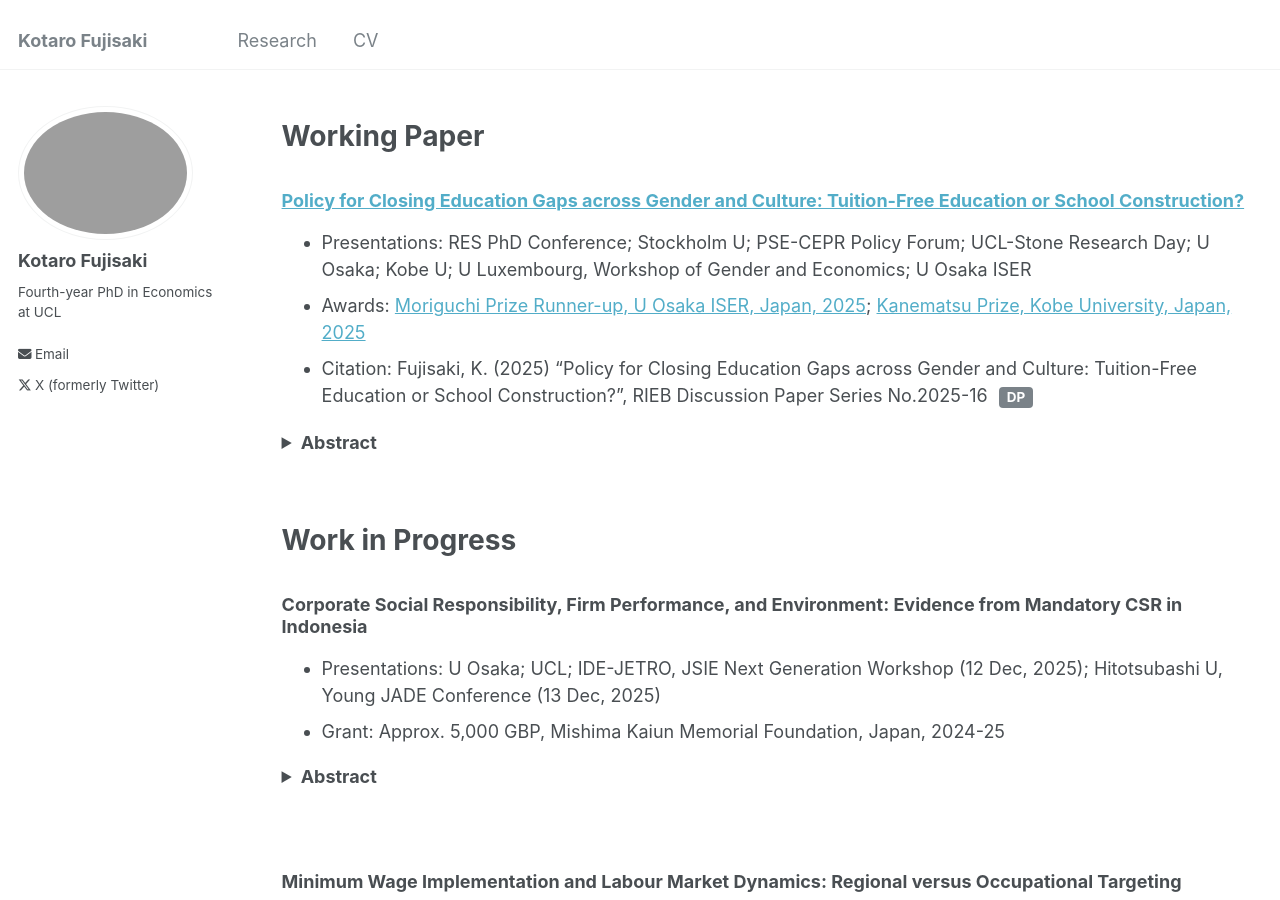
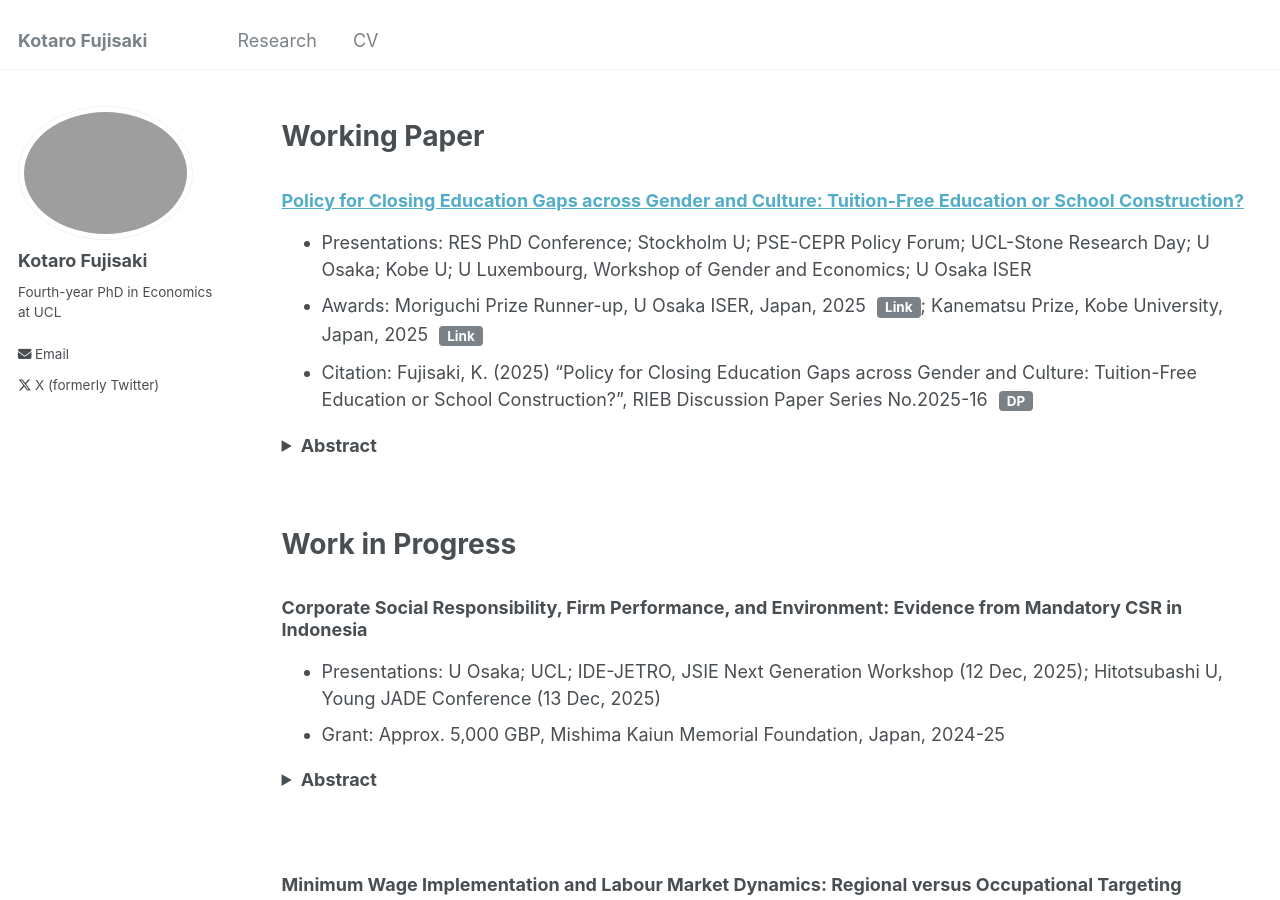
Before and after one commit to Kotaro-Fujisaki/kotaro-fujisaki.github.io, a Jekyll site: the page built from _pages/publications.md, in a window 1280 px wide and 900 px high. Built offline with Jekyll 4.4.1, drawn with Linux system fonts in a browser that asks for light colours.

Commit message:
Update publications.md
Signed-off-by: Kotaro-Fujisaki <163865887+Kotaro-Fujisaki@users.noreply.github.com>

```diff
--- a/_pages/publications.md
+++ b/_pages/publications.md
@@ -10,7 +10,7 @@ author_profile: true
 
 ### <a href="https://kotaro-fujisaki.github.io/files/20251110_PfCEG.pdf" target="_blank" rel="noopener">Policy for Closing Education Gaps across Gender and Culture: Tuition-Free Education or School Construction?</a>
 * Presentations: RES PhD Conference; Stockholm U; PSE-CEPR Policy Forum; UCL-Stone Research Day; U Osaka; Kobe U; U Luxembourg, Workshop of Gender and Economics; U Osaka ISER<br>
-* Awards: <a href="https://www.iser.osaka-u.ac.jp/en/events/moriguchi/past-winners" target="_blank" rel="noopener">Moriguchi Prize Runner-up, U Osaka ISER, Japan, 2025</a>; <a href="https://www.rieb.kobe-u.ac.jp/edu-society/kanematsu_prize/prize_thesis.html" target="_blank" rel="noopener">Kanematsu Prize, Kobe University, Japan, 2025</a>
+* Awards: Moriguchi Prize Runner-up, U Osaka ISER, Japan, 2025 <a href="https://www.iser.osaka-u.ac.jp/en/events/moriguchi/past-winners" target="_blank" rel="noopener" class="btn" style="margin-left:6px;padding:2px 8px;border:1px solid #ccc;border-radius:4px;text-decoration:none;display:inline-block;line-height:1.2;">Link</a>; Kanematsu Prize, Kobe University, Japan, 2025 <a href="https://www.rieb.kobe-u.ac.jp/edu-society/kanematsu_prize/prize_thesis.html" target="_blank" rel="noopener" class="btn" style="margin-left:6px;padding:2px 8px;border:1px solid #ccc;border-radius:4px;text-decoration:none;display:inline-block;line-height:1.2;">Link</a>
 * Citation: Fujisaki, K. (2025) “Policy for Closing Education Gaps across Gender and Culture: Tuition-Free Education or School Construction?”, RIEB Discussion Paper Series No.2025-16 <a href="https://www.rieb.kobe-u.ac.jp/academic/ra/dp/English/dp2025-16.html" target="_blank" rel="noopener" class="btn" style="margin-left:6px;padding:2px 8px;border:1px solid #ccc;border-radius:4px;text-decoration:none;display:inline-block;line-height:1.2;">DP</a>
 <details class="abstract">
   <summary><strong>Abstract</strong></summary>
```
